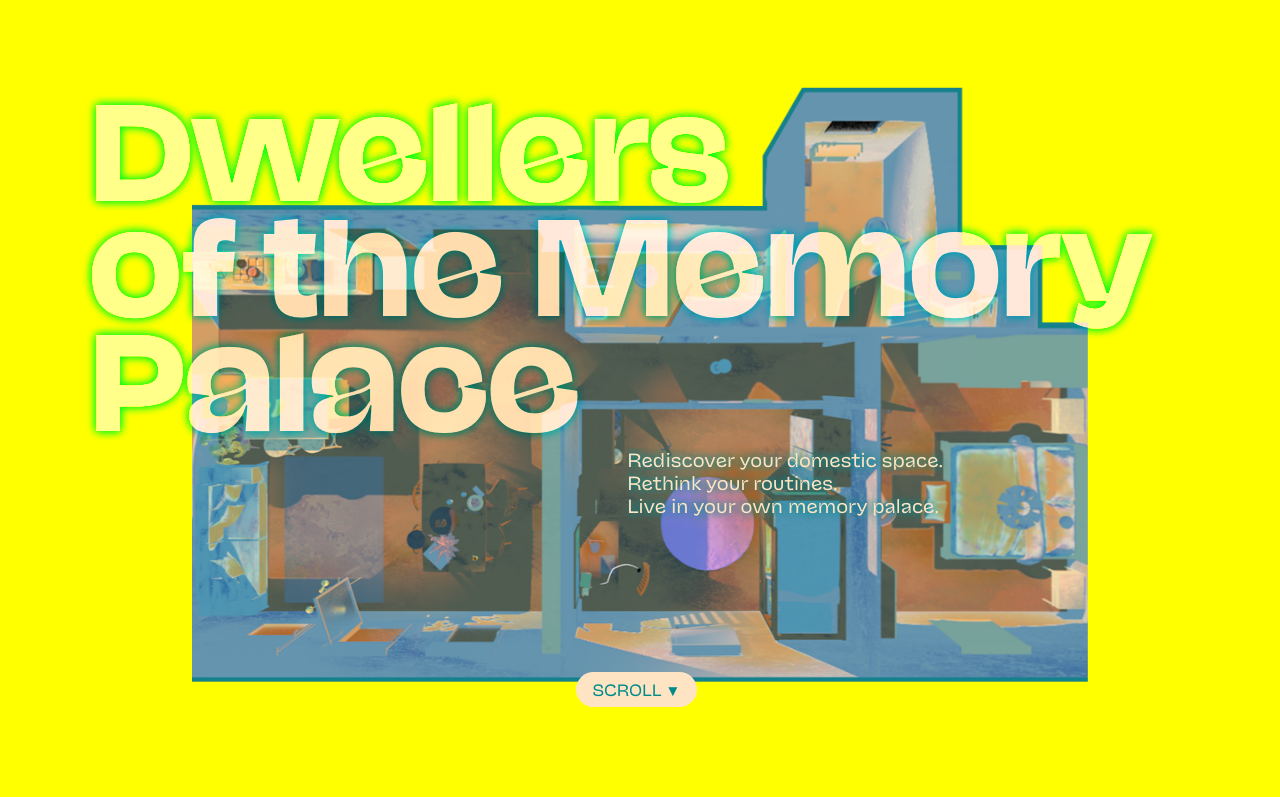
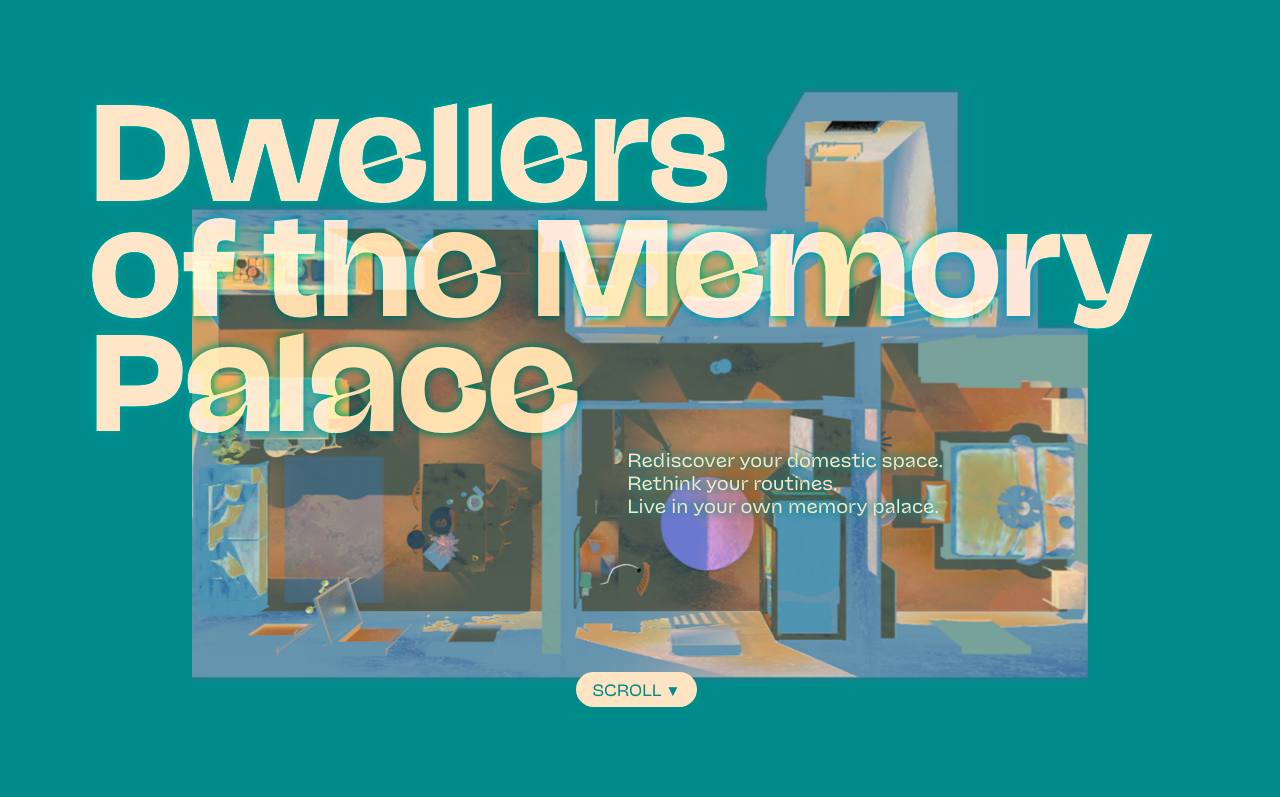
Before and after one commit to aurora9721/dwellers, a plain HTML site: page index.html in a window 1280 px wide. Shown: the top 797 px of the page. Drawn offline with Linux system fonts and the light colour scheme.

Commit message:
Update index.css

```diff
--- a/index.css
+++ b/index.css
@@ -46,8 +46,8 @@
 /* -------------------------TITLE PAGE STYLING */
 
 .titlebg {
-  /* background-color: #008b8b; */
-  background-color: yellow;
+  background-color: #008b8b;
+  /* background-color: yellow; */
   width: 100vw;
   height: 100vh;
   padding: 0;
```
